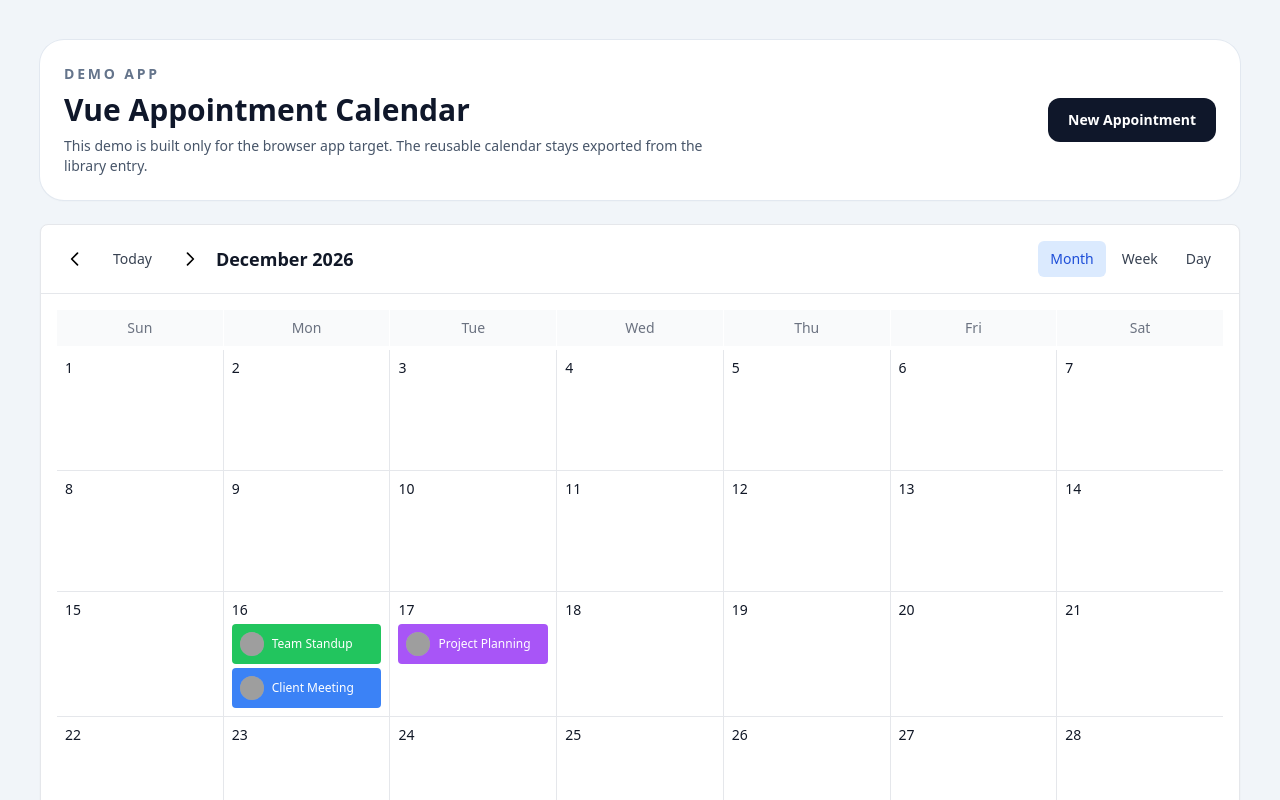
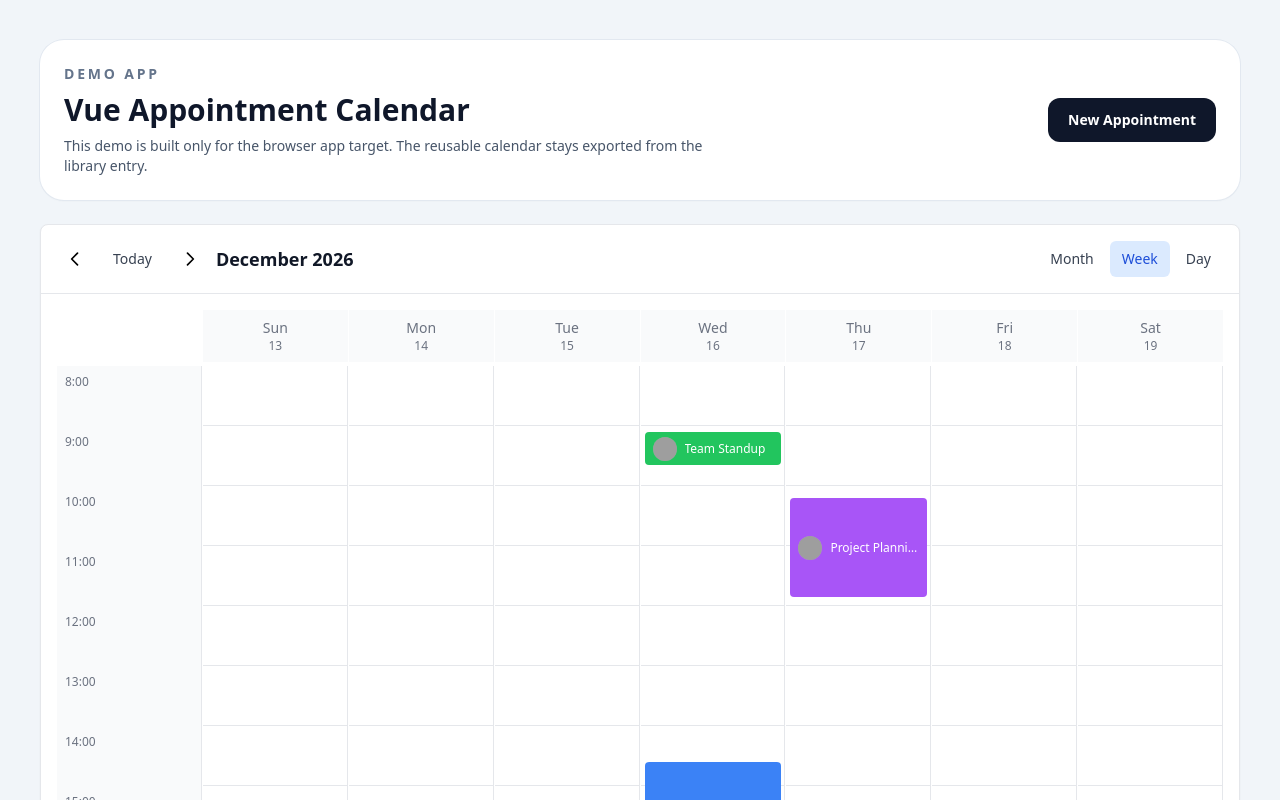
Before and after one commit to Achiever667/vue-appointment-calendar, a Vue app: page / in a window 1280 px wide. Shown: the top 800 px of the page. Built offline with nearby package versions, Linux system fonts and the light colour scheme; grey boxes are pictures that could not be loaded.

Commit message:
fix: lint fix

```diff
--- a/src/app/App.vue
+++ b/src/app/App.vue
@@ -150,6 +150,7 @@ const openNewAppointmentModal = () => {
       <Calendar
         ref="calendarRef"
         :appointments="appointments"
+          view-mode="week"
         :config="config"
         @event="handleEvent"
       />
--- a/src/components/WeekView.vue
+++ b/src/components/WeekView.vue
@@ -133,6 +133,7 @@ const handleTimeSlotClick = (date: Date, hour: number) => {
                 :show-description="false"
                 :show-attendee="false"
                 class="h-full"
+                @click="handleAppointmentClick"
               />
             </div>
           </div>
```
